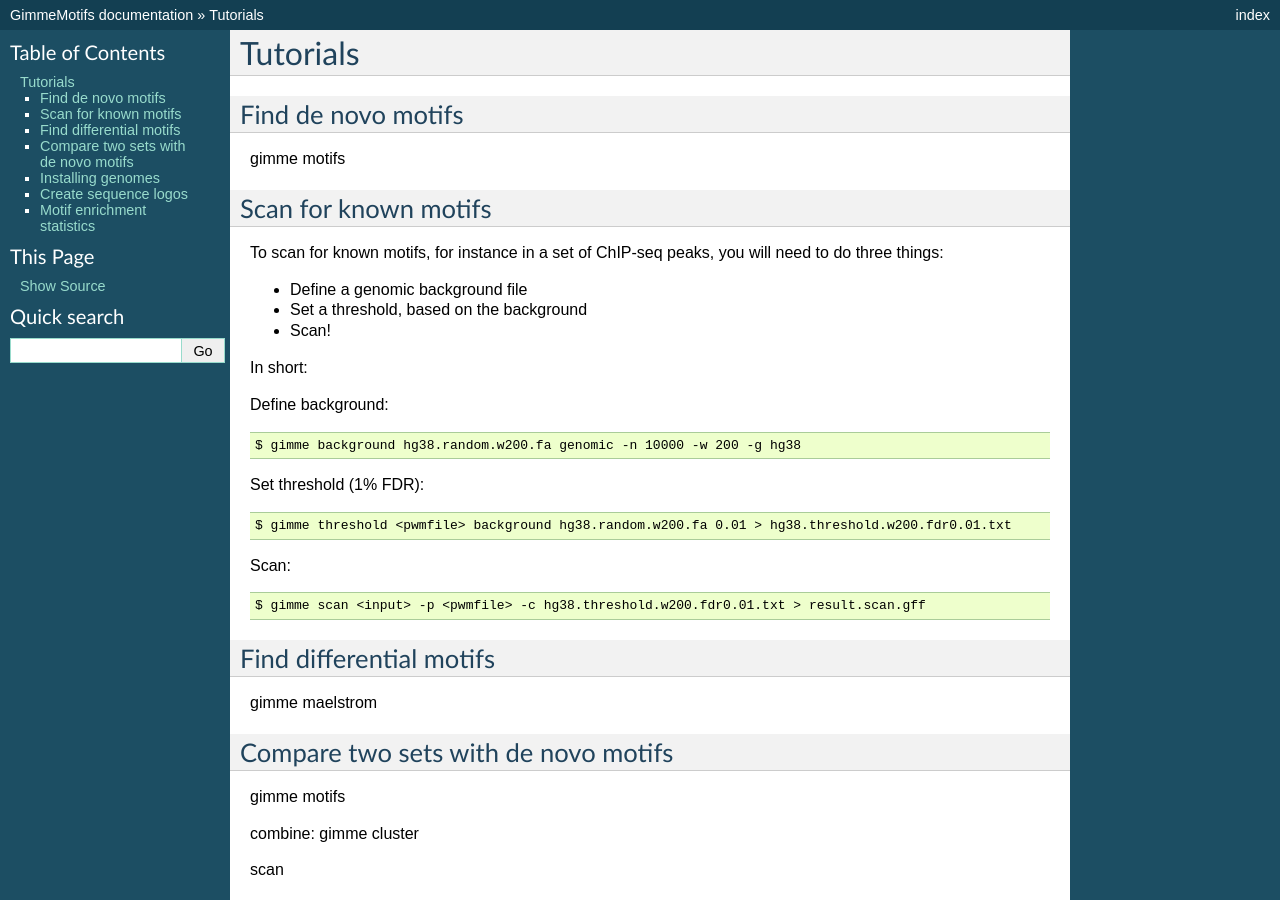
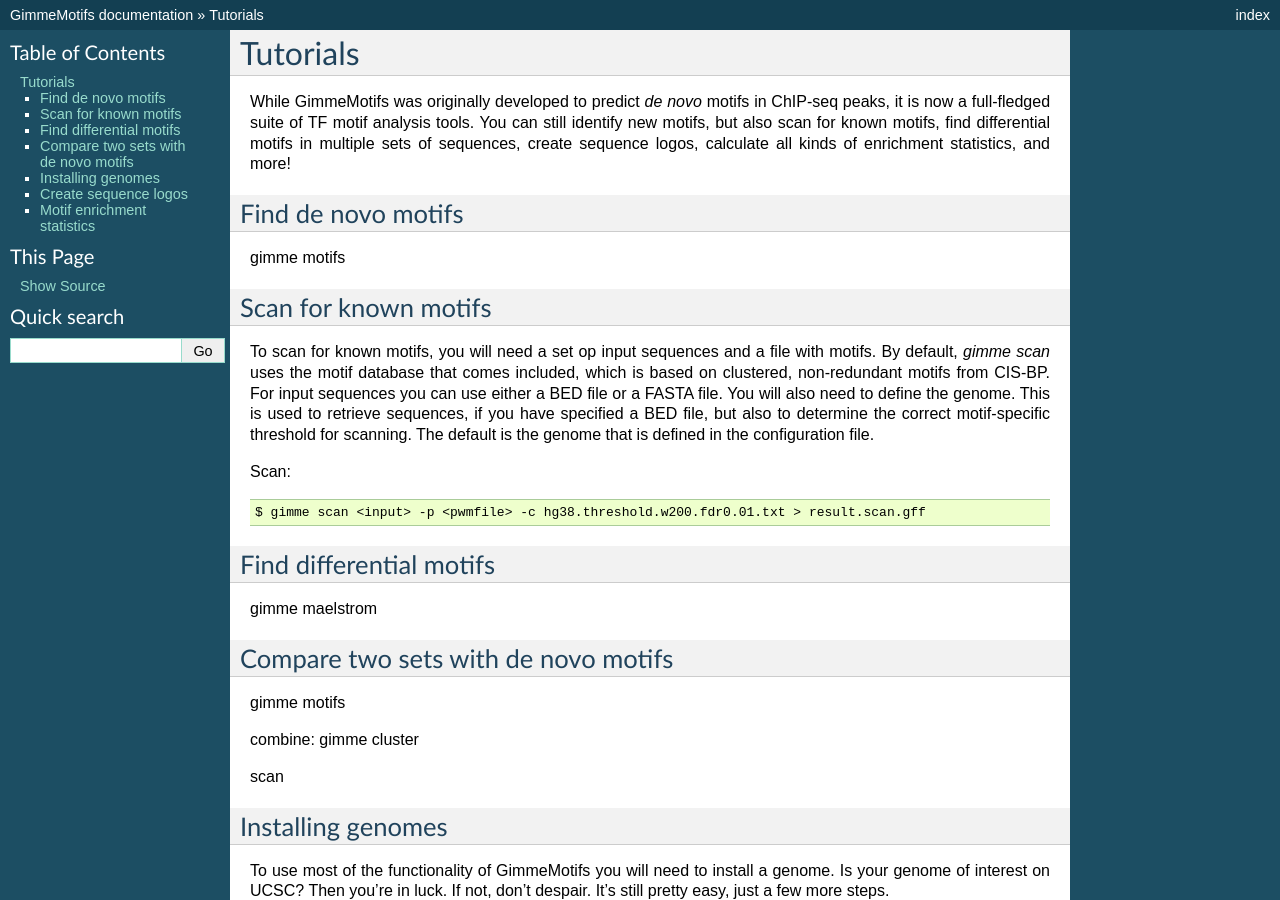
Before and after one commit to vanheeringen-lab/gimmemotifs, a Sphinx documentation site: the page built from docs/tutorials.rst, in a window 1280 px wide and 900 px high. Built offline with Sphinx 7.4.7, drawn with Linux system fonts in a browser that asks for light colours; the version number could not be read and is left out.

Commit message:
updating docs

```diff
--- a/docs/tutorials.rst
+++ b/docs/tutorials.rst
@@ -1,5 +1,8 @@
 Tutorials
 =========
+
+While GimmeMotifs was originally developed to predict *de novo* motifs in ChIP-seq peaks, it is now a full-fledged suite of TF motif analysis tools.
+You can still identify new motifs, but also scan for known motifs, find differential motifs in multiple sets of sequences, create sequence logos, calculate all kinds of enrichment statistics, and more!
 
 Find de novo motifs
 -------------------
@@ -9,21 +12,9 @@ gimme motifs
 Scan for known motifs
 ---------------------
 
-To scan for known motifs, for instance in a set of ChIP-seq peaks, you will need to do three things:
-
-* Define a genomic background file
-* Set a threshold, based on the background
-* Scan!
-
-In  short:
-
-Define background::
-
-    $ gimme background hg38.random.w200.fa genomic -n 10000 -w 200 -g hg38
-
-Set threshold (1% FDR)::
-
-    $ gimme threshold <pwmfile> background hg38.random.w200.fa 0.01 > hg38.threshold.w200.fdr0.01.txt
+To scan for known motifs, you will need a set op input sequences and a file with motifs. By default, `gimme scan` uses the motif database that comes included, which is based on clustered, non-redundant motifs from CIS-BP.
+For input sequences you can use either a BED file or a FASTA file.
+You will also need to define the genome. This is used to retrieve sequences, if you have specified a BED file, but also to determine the correct motif-specific threshold for scanning. The default is the genome that is defined in the configuration file.
 
 Scan::
 
```
